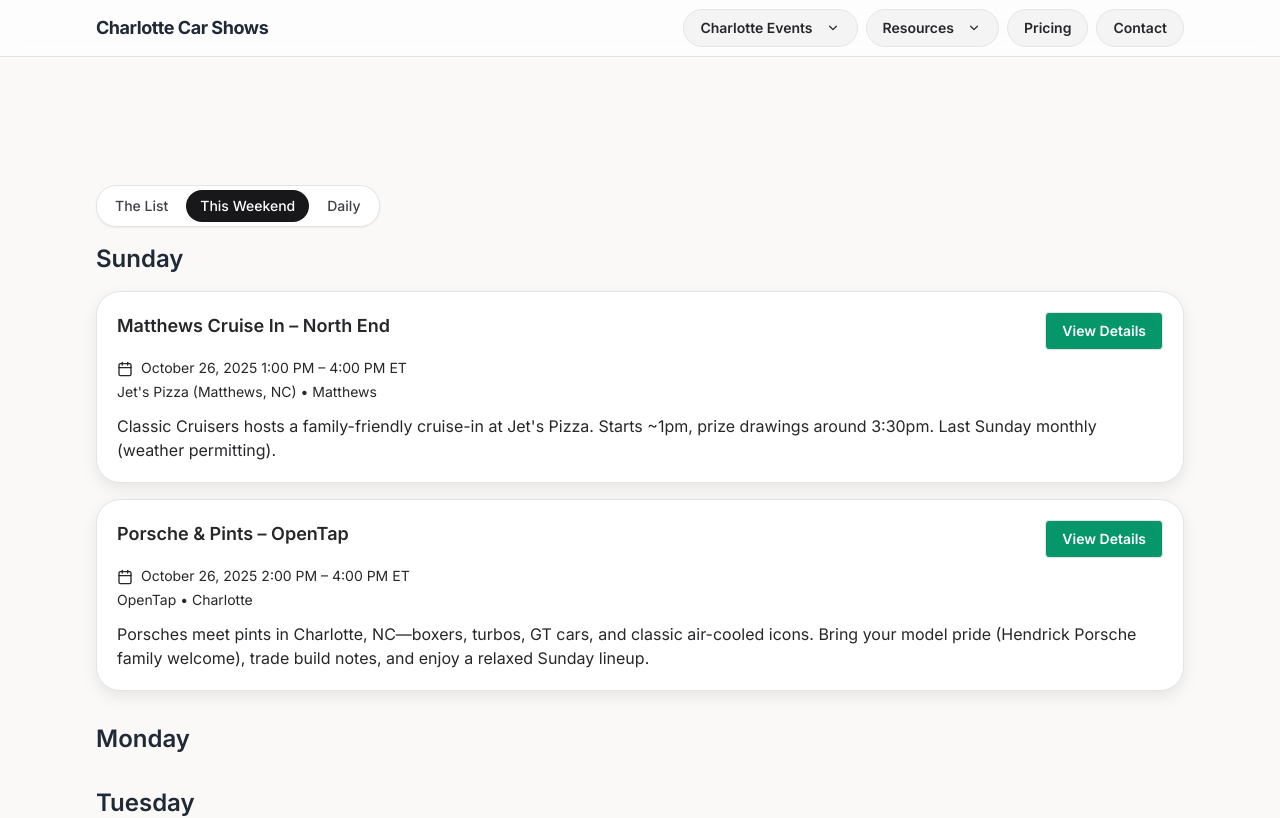
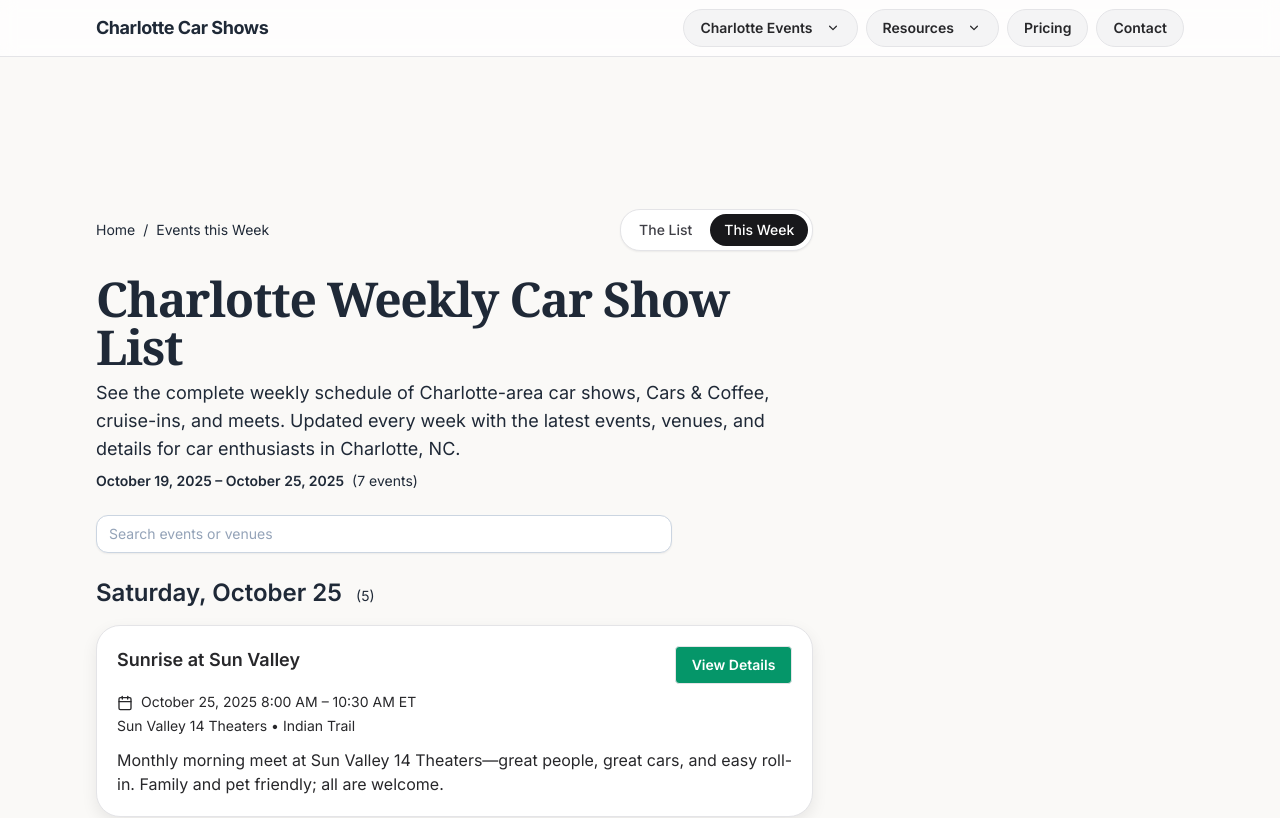
Before and after one commit to kevinscooke/ccs26, a Next.js app: page /weekly-car-show-list-charlotte in a window 1280 px wide. Shown: the top 818 px of the page. Built offline with nearby package versions, Linux system fonts and the light colour scheme.

Commit message:
let's update for this week!

```diff
--- a/app/weekly-car-show-list-charlotte/page.tsx
+++ b/app/weekly-car-show-list-charlotte/page.tsx
@@ -4,8 +4,24 @@ export function generateViewport() {
   };
 }
 import type { Metadata } from "next";
-import { Suspense } from "react";
-// ...existing code...
+import eventsData from "../data/events.json";
+import AdSlot from "@/components/ads/AdSlot";
+import WeeklyControls from "@/components/WeeklyControls.client";
+import EventCard from "@/components/EventCard";
+import Container from "@/components/Container";
+import { SearchBox } from "@/components/search/SearchBox";
+import {
+  nowInET,
+  startOfWeekET,
+  endOfWeekET,
+  formatRangeET,
+  toEtDate,
+} from "@/lib/et";
+
+// Helper: treat "null", empty, non-string as absent URL
+function isValidUrl(u: any): u is string {
+  return typeof u === "string" && u.trim() !== "" && !/^null$/i.test(u.trim());
+}
 
 export async function generateMetadata(): Promise<Metadata> {
   // reuse the same helpers used by the page so metadata and visible heading match
@@ -33,73 +49,116 @@ export async function generateMetadata(): Promise<Metadata> {
   };
 }
 
-import React from "react";
+import React, { Suspense } from "react";
 import Link from "next/link";
-import eventsData from "../data/events.json";
-import AdSlot from "@/components/ads/AdSlot";
-import WeeklyControls from "@/components/WeeklyControls.client";
-import EventCard from "@/components/EventCard";
-import Container from "@/components/Container";
-import {
-  nowInET,
-  startOfWeekET,
-  endOfWeekET,
-  formatRangeET,
-  toEtDate,
-} from "@/lib/et";
 
-// Helper: treat "null", empty, non-string as absent URL
-function isValidUrl(u: any): u is string {
-  return typeof u === "string" && u.trim() !== "" && !/^null$/i.test(u.trim());
-}
+// ...existing code...
 
-export default async function WeeklyPage() {
-  // Build this week’s event list and group by weekday (ET)
+export default function WeeklyCarShowListPage() {
   const nowEt = nowInET();
   const weekStartEt = startOfWeekET(nowEt);
   const weekEndEt = endOfWeekET(nowEt);
+  const events = (eventsData as any[] || [])
+    .filter((e) => {
+      if (e.status !== "PUBLISHED") return false;
+      const dt = toEtDate(e.startAt);
+      return !!dt && dt >= weekStartEt && dt < weekEndEt;
+    })
+    .sort((a, b) => (toEtDate(a.startAt)?.getTime() ?? 0) - (toEtDate(b.startAt)?.getTime() ?? 0) || a.title.localeCompare(b.title))
+    .map((e) => ({ ...e, url: isValidUrl(e.url) ? e.url.trim() : null }));
 
-  const all = Array.isArray(eventsData) ? (eventsData as any[]) : [];
-  const events = all
-    .filter((e) => {
-      const d = toEtDate(e.startAt) ?? new Date(e.startAt);
-      const t = d.getTime();
-      return Number.isFinite(t) && t >= weekStartEt.getTime() && t <= weekEndEt.getTime();
-    })
-    .sort((a, b) => {
-      const ta = (toEtDate(a.startAt) ?? new Date(a.startAt)).getTime();
-      const tb = (toEtDate(b.startAt) ?? new Date(b.startAt)).getTime();
-      return ta - tb;
+  // Note: no server-side search filtering on this page to keep SSG-compatible.
+  const visibleEvents = events;
+
+  const headingRange = formatRangeET(weekStartEt, weekEndEt);
+  // const tfmt = new Intl.DateTimeFormat("en-US", { dateStyle: "medium", timeStyle: "short", timeZone: "America/New_York" });
+
+  // Group events by day
+  const days: { [date: string]: any[] } = {};
+  (visibleEvents as any[]).forEach((e) => {
+    const dt = toEtDate(e.startAt) ?? new Date(e.startAt);
+    const dayLabel = new Intl.DateTimeFormat("en-US", {
+      weekday: "long",
+      month: "long",
+      day: "numeric",
+      timeZone: "America/New_York",
+    }).format(dt);
+    if (!days[dayLabel]) days[dayLabel] = [];
+    days[dayLabel].push(e);
   });
 
-  const dayNames = ["Sunday", "Monday", "Tuesday", "Wednesday", "Thursday", "Friday", "Saturday"];
-  const days: Record<string, any[]> = Object.fromEntries(dayNames.map((d) => [d, [] as any[]]));
-  for (const e of events) {
-    const d = toEtDate(e.startAt) ?? new Date(e.startAt);
-    const name = dayNames[d.getDay()];
-    days[name].push(e);
-  }
-
   return (
-    <Container>
+    <Container className="py-6">
+      <div className="grid grid-cols-1 gap-6 lg:grid-cols-12">
+        {/* Main column */}
+        <div className="space-y-6 lg:col-span-8">
+          {/* Top row: breadcrumbs left, WeeklyControls right */}
+          <div className="flex items-center justify-between">
+            <nav aria-label="Breadcrumb" className="text-sm text-[var(--fg)]/60 mb-0">
+              <ol className="flex items-center gap-2 flex-wrap">
+                <li><Link href="/" className="text-[var(--fg)]/60 hover:text-[var(--fg)]">Home</Link></li>
+                <li> / </li>
+                <li className="text-[var(--fg)]">Events this Week</li>
+              </ol>
+            </nav>
             <Suspense fallback={<div className="h-9 w-64 rounded-md bg-zinc-100" aria-hidden="true" />}>
               <WeeklyControls />
             </Suspense>
+          </div>
+
+          {/* Header text */}
+          <header className="space-y-2 mt-1">
+            <h1
+              className="text-4xl md:text-5xl font-bold tracking-tight text-[var(--fg)]"
+              style={{ fontFamily: "'Source Serif Pro', Georgia, serif" }}
+            >
+              Charlotte Weekly Car Show List
+            </h1>
+            <p className="text-base sm:text-lg text-[var(--fg)]/70 max-w-prose">
+              See the complete weekly schedule of Charlotte-area car shows, Cars &amp; Coffee, cruise-ins, and meets. Updated every week with the latest events, venues, and details for car enthusiasts in Charlotte, NC.
+            </p>
+            <div className="mt-1 text-sm text-[var(--fg)]/60">
+              <span className="font-semibold">{headingRange}</span>
+              <span className="ml-2">({visibleEvents.length} events)</span>
+            </div>
+          </header>
+
+          <div className="mb-6 md:mb-8">
+                    <div className="max-w-xl">
+                      <SearchBox />
+                    </div>
+                  </div>
+
+          {/* Event list grouped by day */}
           <div className="space-y-8">
             {Object.entries(days).map(([day, dayEvents]) => (
               <div key={day} className="space-y-4">
-            <h2 className="text-2xl font-semibold text-[var(--fg)] mb-2 mt-4">{day}</h2>
+                <h2 className="text-2xl font-semibold text-[var(--fg)] mb-2 mt-4">
+                  {day} <span className="ml-2 text-sm font-normal text-[var(--fg)]/60">({dayEvents.length})</span>
+                </h2>
                 {dayEvents.map((e: any) => (
                   <EventCard key={e.id} event={e} />
                 ))}
               </div>
             ))}
-        {!events.length && (
+            {!visibleEvents.length && (
               <div className="ccs-card text-[var(--fg)]/70">No events in this week.</div>
             )}
           </div>
-      {/* Ad loads after LCP/hydration via client AdSlot to avoid blocking LCP */}
-      <AdSlot slot="weekly-list-bottom" />
+        </div>
+
+        <aside className="space-y-4 lg:col-span-4 lg:sticky lg:top-24 lg:self-start">
+            <div className="flex items-center justify-center">
+              <AdSlot
+                slot="7335717776"
+                sizes={[
+                  { media: "(min-width: 1024px)", width: 300, height: 600 }, // desktop skyscraper
+                  { media: "(max-width: 1023px)", width: 320, height: 100 }, // mobile fallback
+                ]}
+              />
+            </div>
+          </aside>
+      </div>
     </Container>
    );
  }
--- a/components/WeeklyControls.client.tsx
+++ b/components/WeeklyControls.client.tsx
@@ -6,8 +6,7 @@ import React, { Fragment, useMemo } from "react";
 
 const tabs = [
   { label: "The List", href: "/events/" },
-  { label: "This Weekend", href: "/weekly-car-show-list-charlotte/" },
-  { label: "Daily", href: "/daily/" },
+  { label: "This Week", href: "/weekly-car-show-list-charlotte/" },
 ];
 
 export default function WeeklyControls() {
@@ -21,7 +20,7 @@ export default function WeeklyControls() {
     return 0;
   }, [pathname]);
 
-  const preserveQuery = false; // set true to keep ?q=… filters across tabs
+  const preserveQuery = false;
 
   return (
     <Tab.Group
@@ -44,9 +43,7 @@ export default function WeeklyControls() {
                 className={[
                   "px-3.5 py-1.5 text-sm font-medium rounded-lg outline-none transition",
                   "focus-visible:ring-2 focus-visible:ring-green-600/30",
-                  selected
-                    ? "bg-zinc-900 text-white"
-                    : "text-zinc-700 hover:bg-zinc-50",
+                  selected ? "bg-zinc-900 text-white" : "text-zinc-700 hover:bg-zinc-50",
                 ].join(" ")}
               >
                 {t.label}
@@ -55,8 +52,6 @@ export default function WeeklyControls() {
           </Tab>
         ))}
       </Tab.List>
-
-      {/* Panels are optional here; include hidden panels to satisfy ARIA linkage */}
       <Tab.Panels className="sr-only">
         <Tab.Panel />
         <Tab.Panel />
```
Lines whose indentation alone changed are shown as unchanged.
